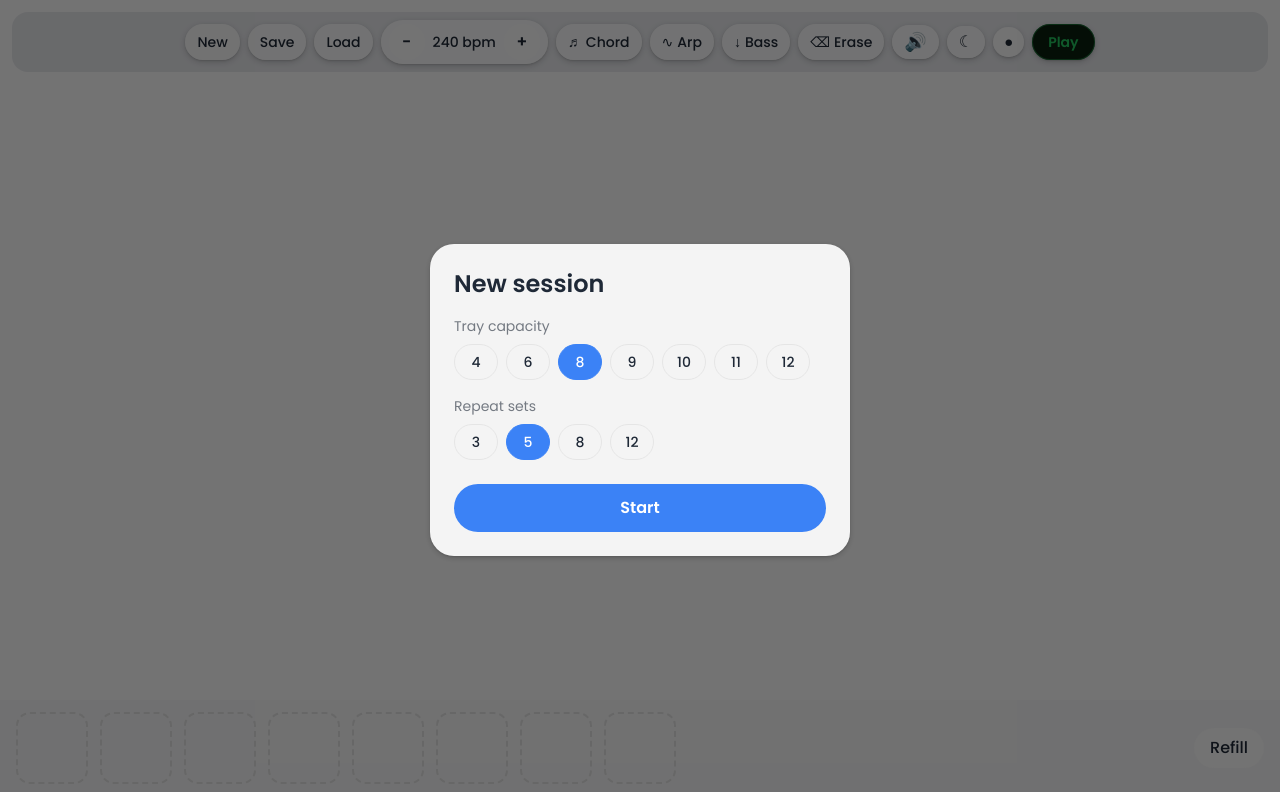
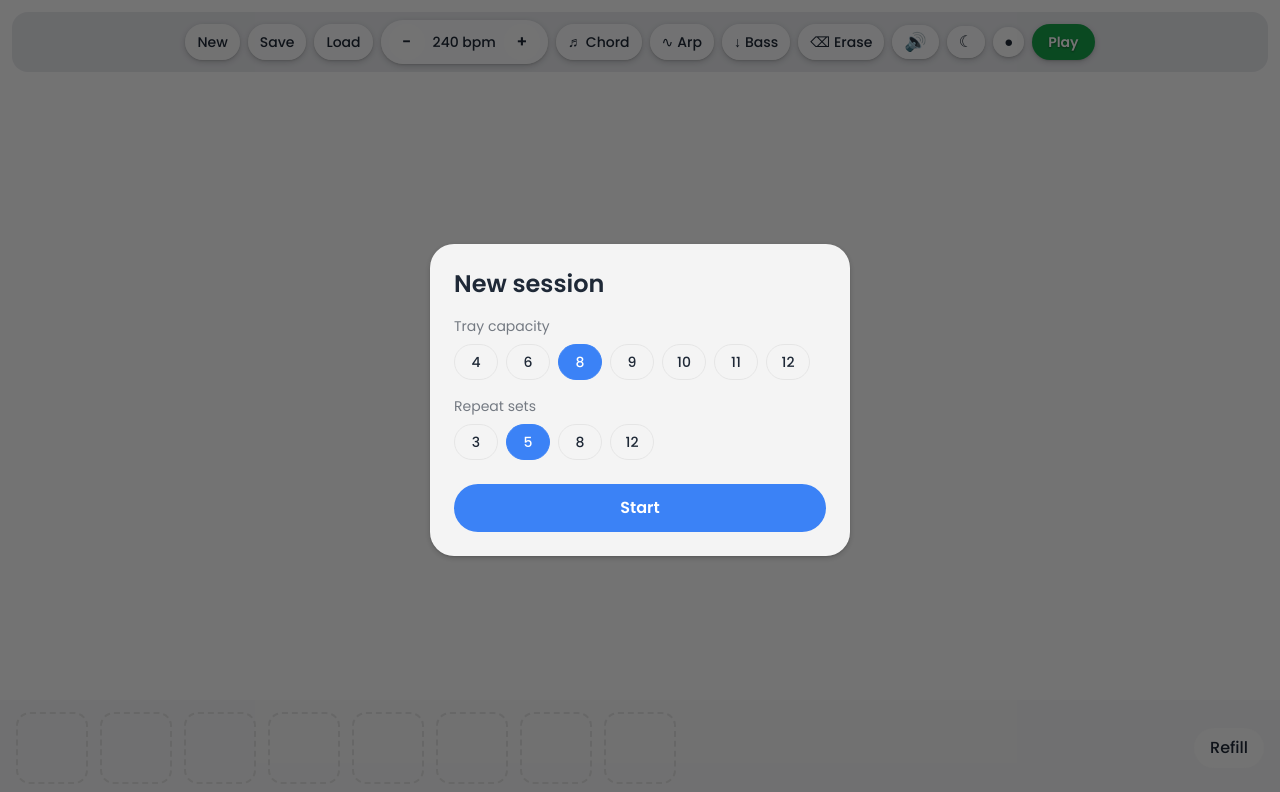
Before and after one commit to pepperhorn/songtiles, a React (Vite) app: page / in a window 1280 px wide. Shown: the top 792 px of the page. Built offline with nearby package versions, Linux system fonts and the light colour scheme.

Commit message:
style(play): green when idle, dark grey when stopping, white text + drop shadow
Co-Authored-By: Claude Opus 4.7 (1M context) <noreply@anthropic.com>

```diff
--- a/src/App.tsx
+++ b/src/App.tsx
@@ -190,9 +190,10 @@ function Inner() {
           style={{
             ...btnStyle,
             pointerEvents: 'auto',
-            background: '#0a1f0d',
-            color: '#22c55e',
-            boxShadow: `${tokens.tileShadow}, inset 0 0 0 1px rgba(34, 197, 94, 0.4)`,
+            background: isPlaying ? '#374151' : '#16a34a',
+            color: '#ffffff',
+            textShadow: '0 1px 2px rgba(0, 0, 0, 0.45)',
+            boxShadow: tokens.tileShadow,
           }}
           onClick={() => isPlaying ? stop() : play()}
         >
```
